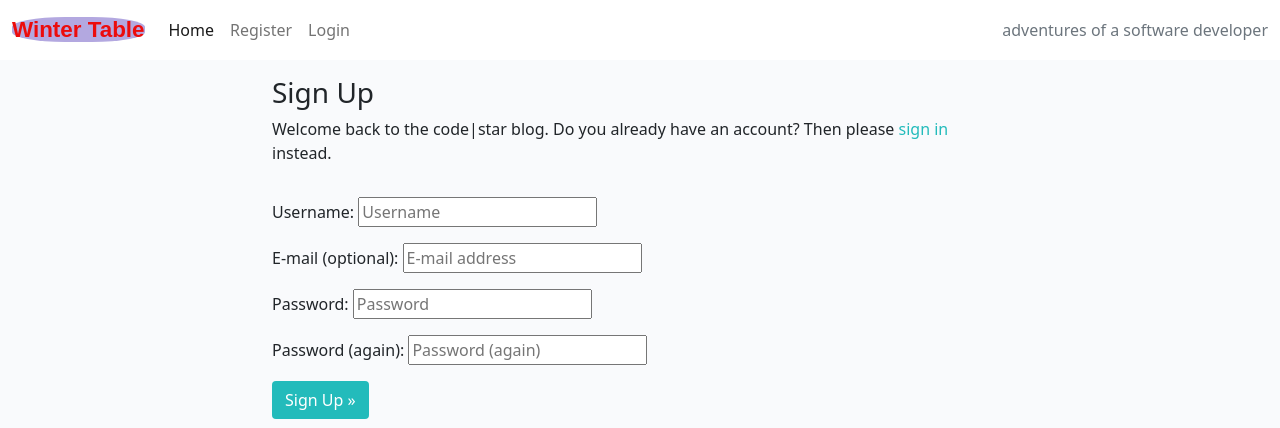
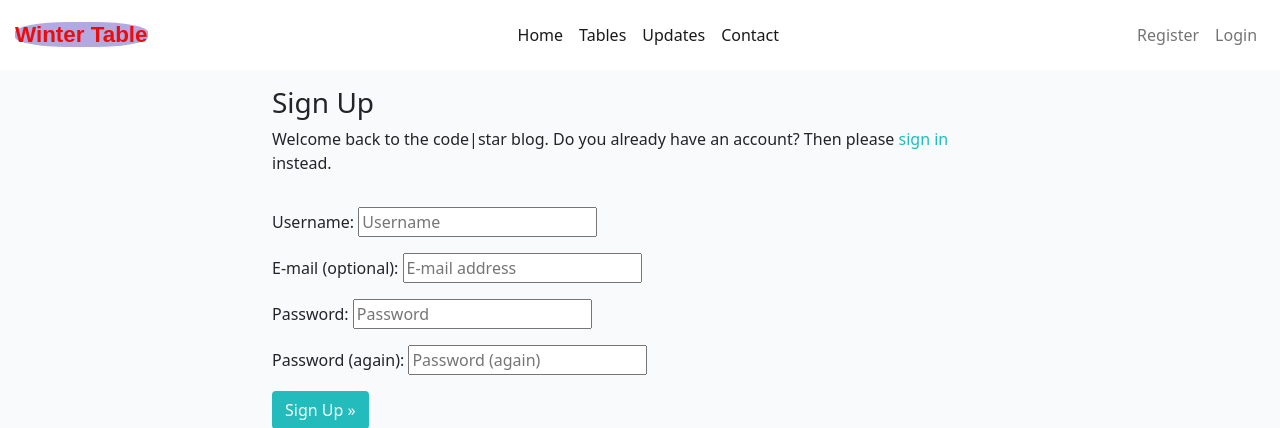
Before and after one commit to GuidoSillaste/Winter-Table, a Django app: page /accounts/signup/ in a window 1280 px wide. Shown: the top 428 px of the page. Run offline with Django 3.2, Linux system fonts and the light colour scheme; parts of the project's set-up code (start-up, migrations or seed data) failed here and were passed over; some web fonts are replaced.

Commit message:
native css collision whit bootstrap css

```diff
--- a/static/css/style.css
+++ b/static/css/style.css
@@ -9,9 +9,6 @@ body {
     color: #ec0c0c;
     background-color: #b3a8e0;
     border-radius: 40%;
-}
-.thin {
-    font-weight: 300;
 }
 
 .light-bg {
@@ -137,3 +134,24 @@ body {
     background: transparent;
     border: none;
 }
+
+.lmargin {
+    justify-content: end;
+}
+.gflex {
+    flex-grow: 1 !important;
+}
+.cpadding {
+    padding: 5px;
+}
+
+.mmargin {
+    margin: 0 10px;
+}
+.nav-item {
+    text-align: center;
+}
+
+.navbar-collapse {
+    flex-grow: 0;
+}
--- a/templates/base.html
+++ b/templates/base.html
@@ -28,22 +28,60 @@
     <!-- Navigation -->
 
     <nav class="navbar navbar-expand-lg navbar-light bg-white">
-        <div class="container-fluid">
-            <a class="navbar-brand" href="{% url 'home' %}"><span class="brand">Winter Table</span></a>
-            <button class="navbar-toggler" type="button" data-bs-toggle="collapse" data-bs-target="#navbarText"
+        <div class="container-fluid cpadding">
+            <a class="navbar-brand mmargin" href="{% url 'home' %}"><span class="brand">Winter Table</span></a>
+            <button class="navbar-toggler mmargin" type="button" data-bs-toggle="collapse" data-bs-target="#navbarText"
                 aria-controls="navbarText" aria-expanded="false" aria-label="Toggle navigation">
                 <span class="navbar-toggler-icon"></span>
             </button>
-            <div class="collapse navbar-collapse" id="navbarText">
-                <ul class="navbar-nav me-auto mb-2 mb-lg-0">
+            <div class="collapse navbar-collapse gflex mmargin" id="navbarText">
+                <ul class="navbar-nav mb-2 mb-lg-0 lmargin gflex">
                     <li class="nav-item">
                         <a class="nav-link active" aria-current="page" href="{% url 'home' %}">Home</a>
                     </li>
+
                     {% if user.is_authenticated %}
-                    <li class="nav-item">
-                        <a class="nav-link" href="{% url 'account_logout' %}">Logout</a>
+                    <li class="nav-item dropdown">
+                        <a class="nav-link dropdown-toggle" href="#" id="navbarDropdown" role="button"
+                            data-bs-toggle="dropdown" aria-expanded="false">
+                            Table
+                        </a>
+                        <ul class="dropdown-menu" aria-labelledby="navbarDropdown">
+                            <li><a class="dropdown-item" href="#">Public Tables</a></li>
+                            <li><a class="dropdown-item" href="#">Family Tables</a></li>
+                            <li><a class="dropdown-item" href="#">Your Tables</a></li>
+                        </ul>
                     </li>
                     {% else %}
+                    <li class="nav-item">
+                        <a class="nav-link active" aria-current="page" href="{% url 'home' %}">Tables</a>
+                    </li>
+                    {% endif %}
+                    <li class="nav-item">
+                        <a class="nav-link active" aria-current="page" href="{% url 'home' %}">Updates</a>
+                    </li>
+                    <li class="nav-item">
+                        <a class="nav-link active" aria-current="page" href="{% url 'home' %}">Contact</a>
+                    </li>
+
+
+                </ul>
+                <ul class="navbar-nav gflex lmargin">
+                     {% if user.is_authenticated %}
+                     <li class="nav-item dropdown">
+                        <a class="nav-link dropdown-toggle" href="#" id="navbarDropdown" role="button"
+                            data-bs-toggle="dropdown" aria-expanded="false">
+                            {{ request.user}}
+                        </a>
+                        <ul class="dropdown-menu" aria-labelledby="navbarDropdown">
+                            <li class="nav-item">
+                                <a class="nav-link" href="{% url 'account_logout' %}">Logout</a>
+                            </li>
+                        </ul>
+                    </li>
+
+                    {% else %}
+
                     <li class="nav-item">
                         <a class="nav-link" href="{% url 'account_signup' %}">Register</a>
                     </li>
@@ -51,11 +89,7 @@
                         <a class="nav-link" href="{% url 'account_login' %}">Login</a>
                     </li>
                     {% endif %}
-
                 </ul>
-                <span class="navbar-text text-muted">
-                    adventures of a software developer
-                </span>
             </div>
         </div>
     </nav>
```
